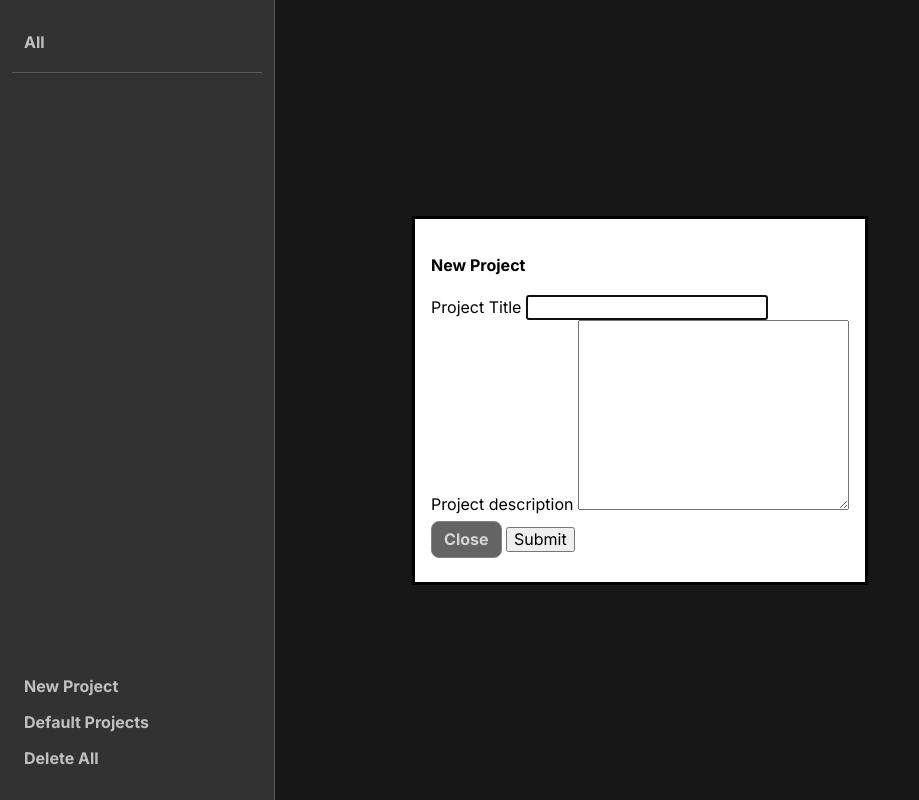
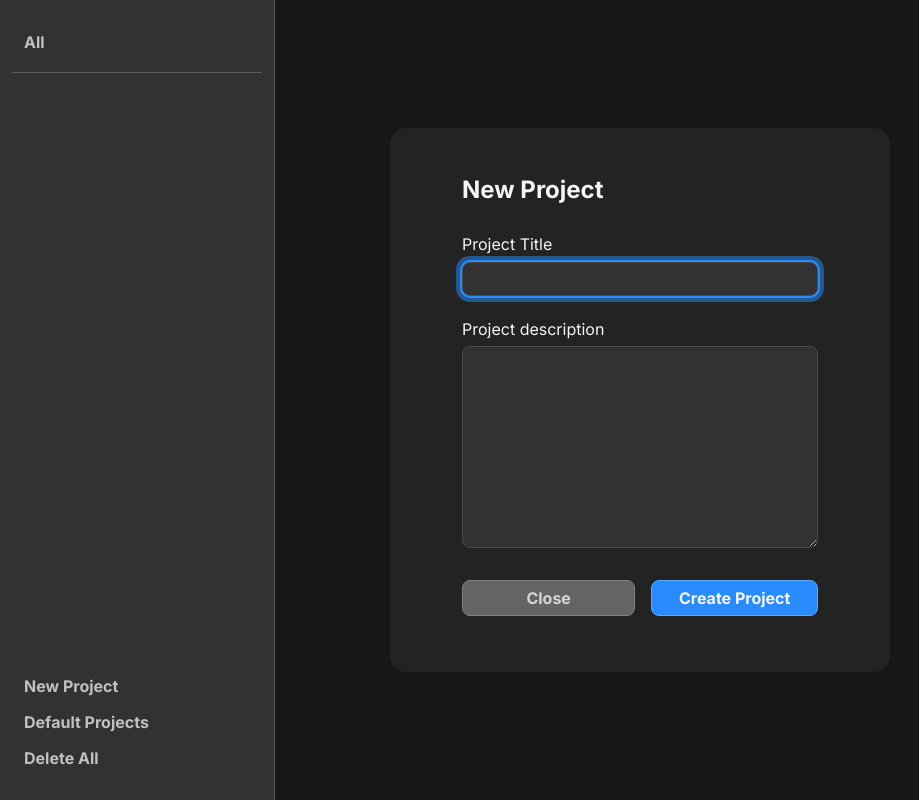
Before and after one commit to Zoldyako/top-course-projects, a website built with webpack: page 011-to-do-app/src/template.html in a window 1280 px wide. Both pictures are taken after a click on the button "New Project". Shown: the whole page, without its empty margins (0-919 px from the left). Built offline with nearby package versions, Linux system fonts and the light colour scheme.

Commit message:
Updates project form styles

```diff
--- a/011-to-do-app/src/index.js
+++ b/011-to-do-app/src/index.js
@@ -3,6 +3,7 @@ import "./index.css";
 import "./styles/sidebar.css";
 import "./styles/projects.css";
 import "./styles/buttons.css";
+import "./styles/dialogs.css";
 import { render } from "./scripts/render.js";
 import { deleteProjects, createProject, createDefaultProjects } from "./scripts/projectsUtils.js";
 
--- /dev/null
+++ b/011-to-do-app/src/styles/dialogs.css
@@ -0,0 +1,107 @@
+#modal {
+    padding: 48px 72px;
+    width: 500px;
+    border: none;
+    border-radius: 16px;
+    box-sizing: border-box;
+
+    background-color: rgb(35, 35, 35);
+    color: whitesmoke;
+
+    & h4 {
+        margin: 0 0 32px 0;
+        font-size: 18pt;
+    }
+}
+
+
+/*
+*
+* PROJECT DIALOG
+*
+*/
+
+.project-form div {
+    display: flex;
+    flex-direction: column;
+    margin-top: 24px;
+
+    & label {
+        margin-bottom: 8px;
+        font-size: 12pt;
+    }
+}
+
+.project-form div:last-child {
+    flex-direction: row;
+    justify-content: space-between;
+    align-items: center;
+    gap: 16px;
+}
+
+input,
+textarea {
+    padding: 0 6px;
+    background-color: rgb(50, 50, 50);
+    color: whitesmoke;
+    border: 1px solid rgb(75, 75 ,75);
+    border-radius: 8px;
+
+    &:focus {
+        box-shadow: 0 0 0 2px rgb(40, 140, 255);
+        outline: 6px solid rgba(40, 140, 255, 0.5);
+    }
+}
+
+input[type="text"] {
+    height: 32px;
+}
+
+textarea {
+    padding: 8px 6px;
+}
+
+.close-form,
+.submit-project {
+    height: 36px;
+    width: 100%;
+    font-weight: bold;
+    border-radius: 8px;
+}
+
+.close-form {
+    color: #d6d6d6;
+    background-color: rgb(100, 100, 100);
+    border: 1px solid rgb(130, 130, 130);
+
+    &:hover {
+        color: #2c2c2f;
+        background-color: #e7e7e7;
+    }
+
+    &:active {
+        color: #a7a7a7;
+        background-color: #686868;
+    }
+}
+
+.submit-project {
+    background-color: rgb(40, 140, 255);
+    border: 1px solid rgb(94, 169, 255);
+
+    &:hover {
+        color: #1f1f61;
+        background-color: rgb(88, 166, 255);
+    }
+
+    &:active {
+        color: #363688;
+        background-color: rgb(75, 116, 163);
+    }
+}
+
+/*
+*
+* TASK DIALOG
+*
+*/
--- a/011-to-do-app/src/template.html
+++ b/011-to-do-app/src/template.html
@@ -47,7 +47,7 @@
                 <button id="close-modal-project" class="close-form">
                     Close
                 </button>
-                <input type="submit" id="submit-project" class="submit-project submit" />
+                <input type="submit" id="submit-project" class="submit-project submit" value="Create Project"/>
             </div>
         </form>
     </dialog>
@@ -55,6 +55,7 @@
      <!-- NEW TASK DIALOG -->
      <dialog id="modal" class="new-task-form">
         <form class="task-form" method="dialog">
+            <h4>New Task</h4>
             <div>
                 <label for="task-desc">Task:</label>
                 <input type="text" id="task-desc" name="task-desc" />
```
